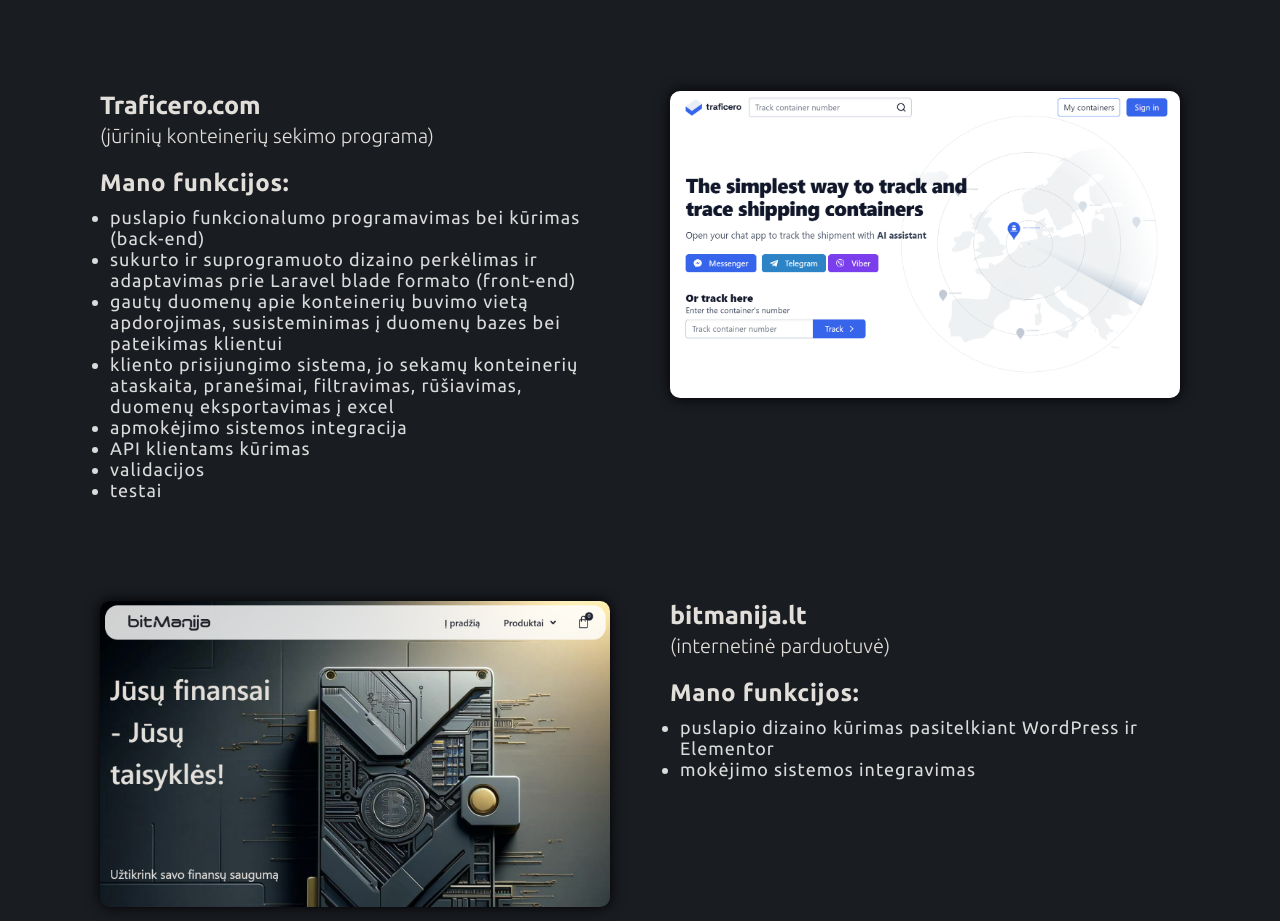
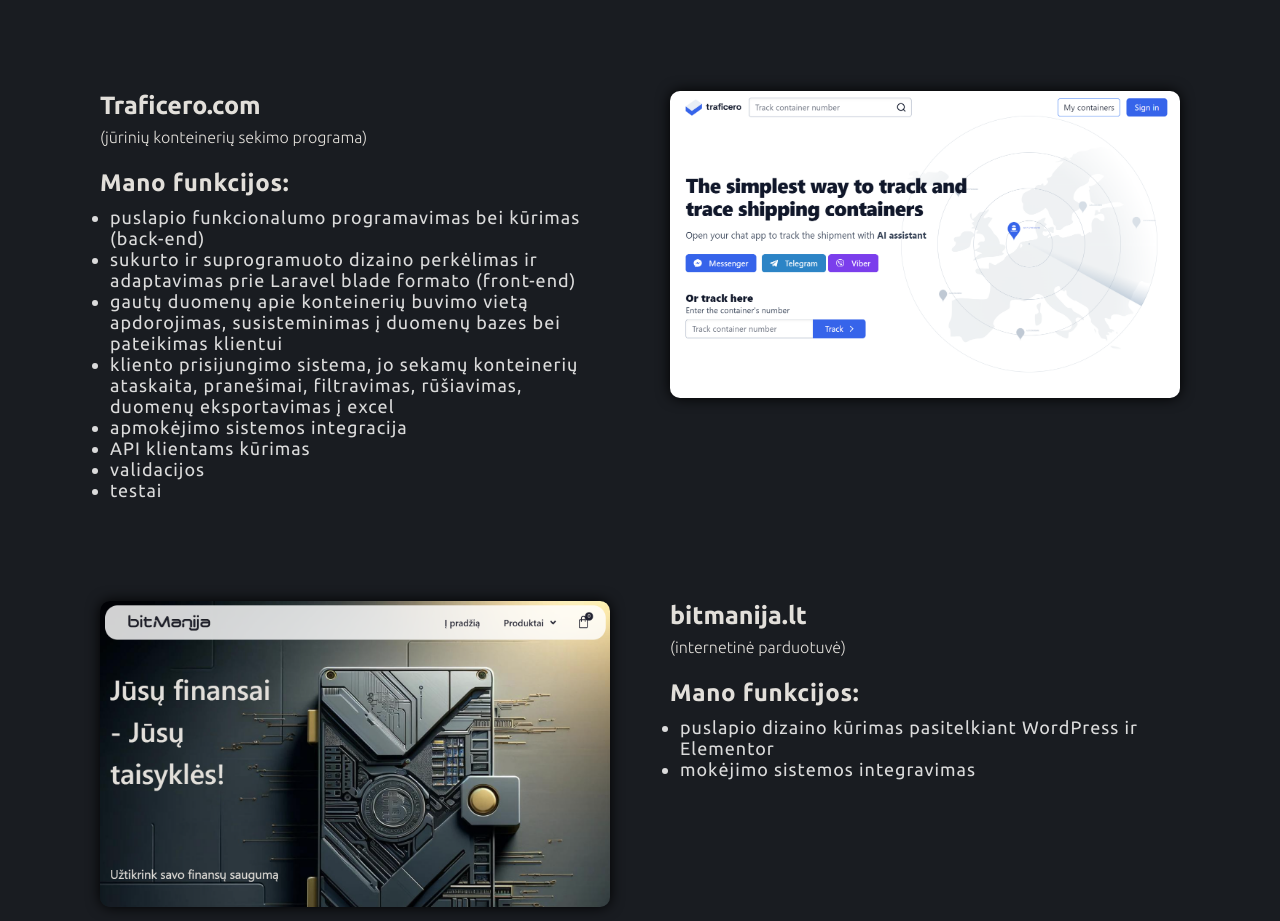
Before and after one commit to zvlzvl/My-portfolio, a website with bundled scripts: page index.html in a window 1280 px wide. Shown: the part 2700-3621 px from the top of the page. Built offline with nearby package versions, Linux system fonts and the light colour scheme.

Commit message:
font size

```diff
--- a/index.html
+++ b/index.html
@@ -168,7 +168,7 @@
 
             <div class="row">
                 <div class="col-12 col-lg-6 portf-content">
-                    <h3>Traficero.com<br> <em class="thin" style="font-size: 20px;">(jūrinių konteinerių sekimo programa)</em></h3>
+                    <h3>Traficero.com<br> <em class="thin" style="font-size: 16px;">(jūrinių konteinerių sekimo programa)</em></h3>
 
                     <h5>Mano funkcijos:</h5>
                     <ul>
@@ -190,7 +190,7 @@
             <div class="row">
                 <img class="hidden visible-lg col-lg-6 portf-img" src='./img/bitmanija/bitmanija.png'>
                 <div class="col-12 col-lg-6 portf-content">
-                    <h3>bitmanija.lt <br><em class="thin" style="font-size: 20px;">(internetinė parduotuvė)</em></h3>
+                    <h3>bitmanija.lt <br><em class="thin" style="font-size: 16px;">(internetinė parduotuvė)</em></h3>
                     <h5>Mano funkcijos:</h5>
                     <ul>
                         <li>puslapio dizaino kūrimas pasitelkiant WordPress ir Elementor</li>
```
